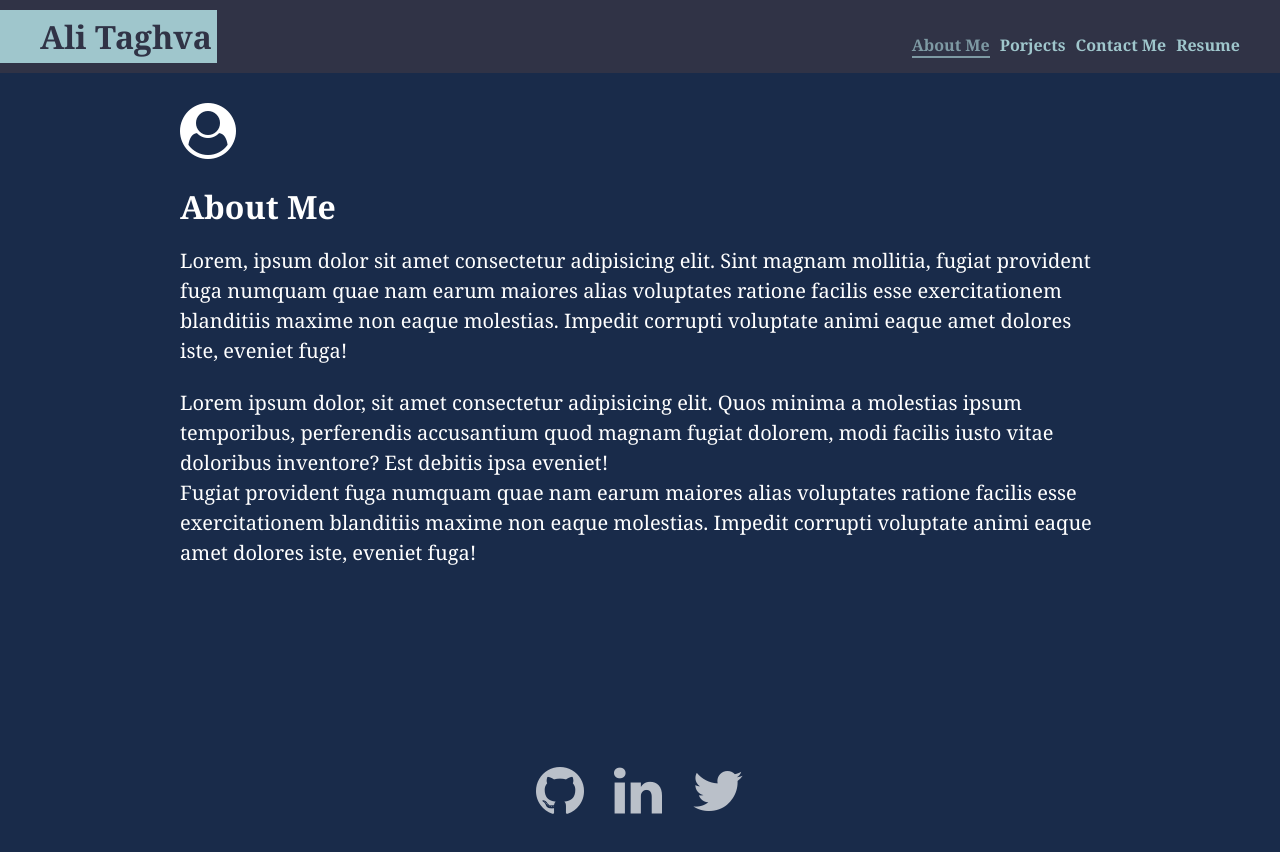
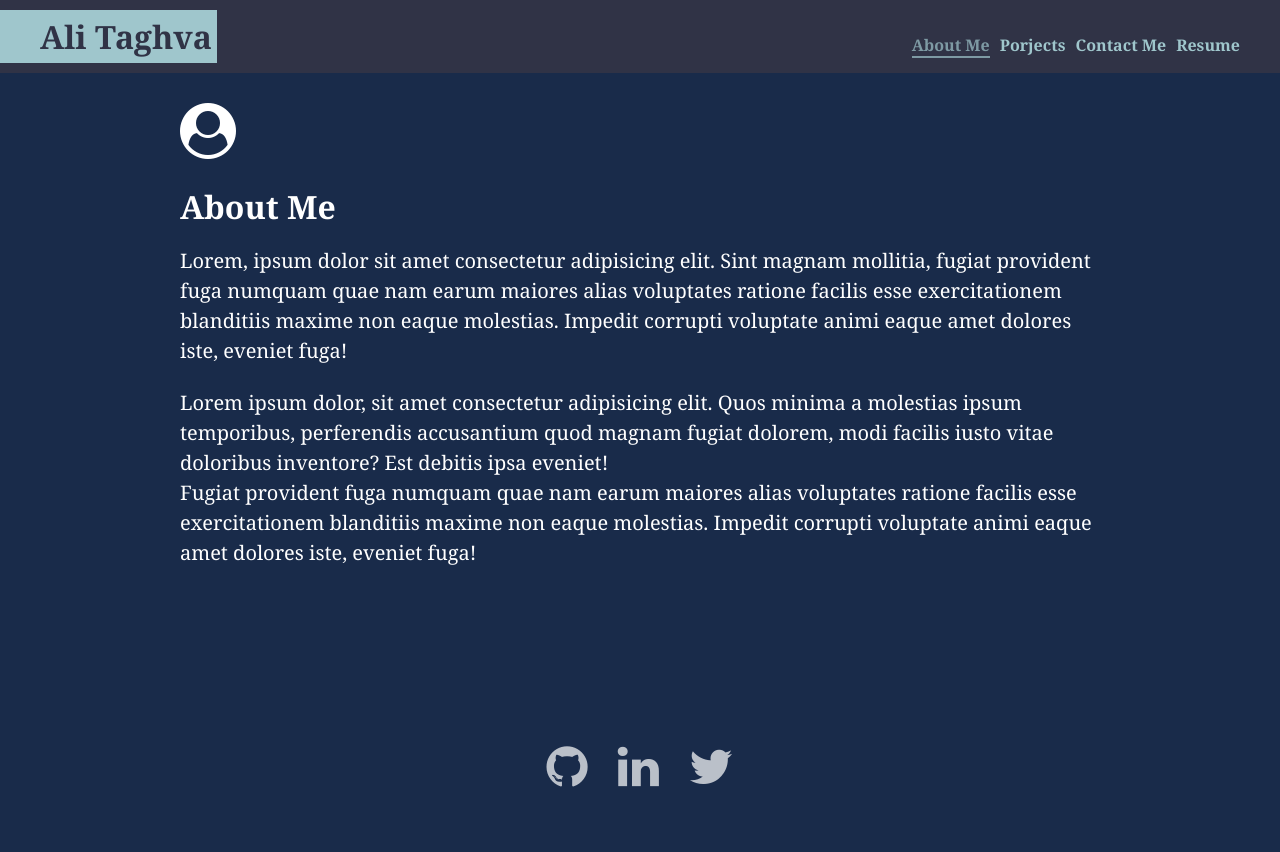
Before and after one commit to a-taghva/react-portfolio, a React (Create React App) app: page / in a window 1280 px wide. Shown: the top 852 px of the page. After the commit the page ends 800 px from the top, so only its background shows below. Built offline with nearby package versions, Linux system fonts and the light colour scheme.

Commit message:
change section to footer

```diff
--- a/src/App.css
+++ b/src/App.css
@@ -107,6 +107,10 @@ section {
   padding: 30px;
   height: 80vh;
   overflow: auto;
+}
+
+footer {
+  font-size: 3rem;
 }
 
 #contact-me {
--- a/src/components/Footer/index.js
+++ b/src/components/Footer/index.js
@@ -2,13 +2,13 @@ import React from 'react';
 
 function Footer() {
   return(
-    <section id="footer">
+    <footer id="footer">
       <div id="social-media">
         <a href="https://www.github.com/a-taghva"><i className="fa fa-github"></i></a>
         <a href="https://www.linkedin.com/in/ali-taghva/"><i className="fa fa-linkedin"></i></a>
         <a href="https://twitter.com/taghva_ali"><i className="fa fa-twitter"></i></a>
       </div>
-    </section>
+    </footer>
   );
 }
 
```
